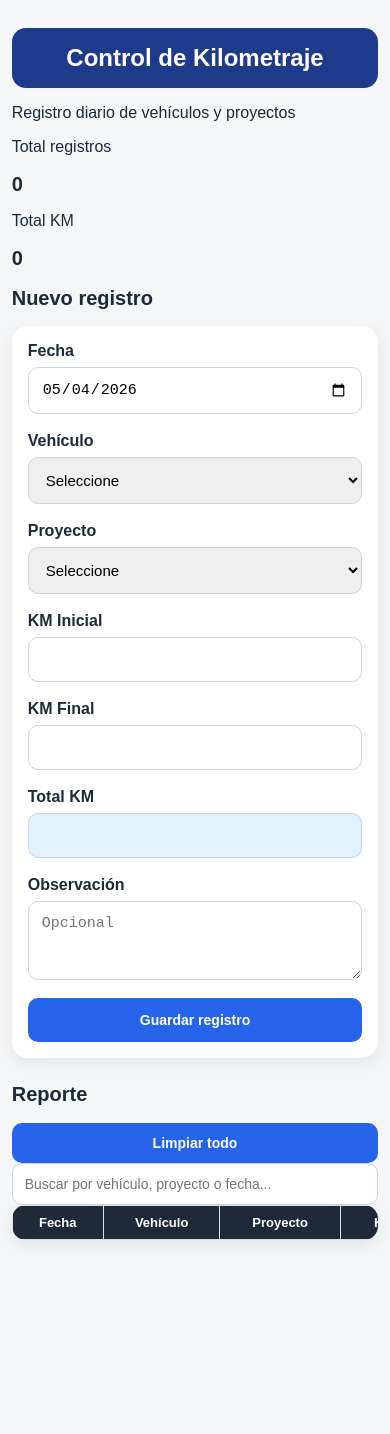
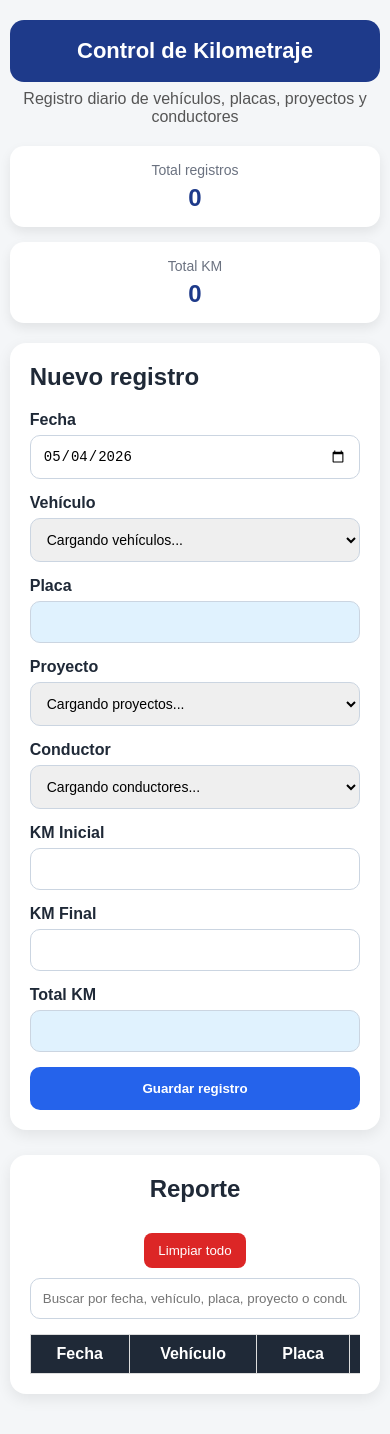
Before and after one commit to eparedescabrera/kilometraje, a plain HTML site: page index.html in a window 390 px wide. Before the commit the page ends 1252 px from the top, so only its background shows below. Drawn offline with Linux system fonts and the light colour scheme; some packages are replaced by stand-ins of ours; a script that the page names is missing.

Commit message:
Actualizacion sistema profesional con catalogos dinamicos y sweetalert confirmacion

```diff
--- a/css/style.css
+++ b/css/style.css
@@ -15,146 +15,76 @@ body {
   padding: 20px 0;
 }
 
+/* HEADER */
+header {
+  text-align: center;
+  margin-bottom: 20px;
+}
+
 h1 {
   background: #1e3a8a;
   color: white;
-  padding: 20px;
+  padding: 18px;
   border-radius: 14px;
-  font-size: clamp(24px, 4vw, 36px);
-  text-align: center;
+  font-size: clamp(22px, 4vw, 32px);
+  margin: 0;
 }
 
-form {
+header p {
+  margin-top: 8px;
+  color: #555;
+}
+
+/* RESUMEN */
+.resumen {
+  display: grid;
+  grid-template-columns: repeat(2, 1fr);
+  gap: 15px;
+  margin-bottom: 20px;
+}
+
+.resumen div {
+  background: white;
+  padding: 15px;
+  border-radius: 14px;
+  text-align: center;
+  box-shadow: 0 5px 12px rgba(0,0,0,0.08);
+}
+
+.resumen span {
+  font-size: 14px;
+  color: #6b7280;
+}
+
+.resumen h2 {
+  margin: 5px 0 0;
+  color: #1e3a8a;
+}
+
+/* CARD */
+.card {
   background: white;
   padding: 20px;
-  border-radius: 14px;
-  display: grid;
-  grid-template-columns: repeat(3, 1fr);
-  gap: 15px;
+  border-radius: 16px;
   margin-bottom: 25px;
   box-shadow: 0 5px 15px rgba(0,0,0,0.08);
 }
 
-input,
-select,
-textarea,
-button {
-  width: 100%;
-  padding: 13px;
-  border-radius: 10px;
-  border: 1px solid #cbd5e1;
-  font-size: 15px;
+.card h2 {
+  margin-top: 0;
 }
 
-textarea {
-  grid-column: span 3;
-  resize: vertical;
-}
-
-button {
-  grid-column: span 3;
-  background: #2563eb;
-  color: white;
-  border: none;
-  font-weight: bold;
-  cursor: pointer;
-}
-
-button:hover {
-  background: #1d4ed8;
-}
-
-h2 {
-  font-size: clamp(20px, 3vw, 28px);
-}
-
-.table-wrapper {
-  width: 100%;
-  overflow-x: auto;
-  background: white;
-  border-radius: 14px;
-  box-shadow: 0 5px 15px rgba(0,0,0,0.08);
-}
-
-table {
-  width: 100%;
-  min-width: 850px;
-  border-collapse: collapse;
-}
-
-th {
-  background: #1f2937;
-  color: white;
-}
-
-th,
-td {
-  padding: 11px;
-  border: 1px solid #ddd;
-  text-align: center;
-  font-size: 14px;
-}
-
-/* Tablet */
-@media (max-width: 900px) {
-  form {
-    grid-template-columns: repeat(2, 1fr);
-  }
-
-  textarea,
-  button {
-    grid-column: span 2;
-  }
-}
-
-/* Celular */
-@media (max-width: 600px) {
-  .container {
-    width: 94%;
-    padding: 12px 0;
-  }
-
-  h1 {
-    padding: 16px;
-  }
-
-  form {
-    grid-template-columns: 1fr;
-    padding: 15px;
-  }
-
-  textarea,
-  button {
-    grid-column: span 1;
-  }
-
-  input,
-  select,
-  textarea,
-  button {
-    font-size: 14px;
-    padding: 12px;
-  }
-
-  th,
-  td {
-    font-size: 13px;
-    padding: 9px;
-  }
-}
+/* FORM */
 .form-grid {
-  background: white;
-  padding: 24px;
-  border-radius: 16px;
   display: grid;
-  grid-template-columns: repeat(3, 1fr);
-  gap: 18px;
+  grid-template-columns: repeat(4, 1fr);
+  gap: 15px;
 }
 
 .form-group {
   display: flex;
   flex-direction: column;
-  gap: 7px;
+  gap: 6px;
 }
 
 .form-group label {
@@ -162,20 +92,21 @@ td {
 }
 
 .form-group input,
-.form-group select,
-.form-group textarea {
-  width: 100%;
-  padding: 13px;
+.form-group select {
+  padding: 12px;
   border-radius: 10px;
   border: 1px solid #cbd5e1;
-  font-size: 15px;
+  font-size: 14px;
 }
 
-.full {
-  grid-column: 1 / -1;
+#placa,
+#totalKilometraje {
+  background: #e0f2fe;
+  font-weight: bold;
 }
 
 button.full {
+  grid-column: 1 / -1;
   padding: 14px;
   background: #2563eb;
   color: white;
@@ -189,12 +120,62 @@ button.full:hover {
   background: #1d4ed8;
 }
 
-#totalKilometraje {
-  background: #e0f2fe;
-  font-weight: bold;
+/* BOTON LIMPIAR */
+.danger {
+  background: #dc2626;
+  color: white;
+  border: none;
+  padding: 10px 14px;
+  border-radius: 8px;
+  cursor: pointer;
 }
 
-@media (max-width: 900px) {
+.danger:hover {
+  background: #b91c1c;
+}
+
+/* TITULO CON BOTON */
+.title-row {
+  display: flex;
+  justify-content: space-between;
+  align-items: center;
+  margin-bottom: 10px;
+}
+
+/* BUSCADOR */
+#buscar {
+  width: 100%;
+  padding: 12px;
+  border-radius: 10px;
+  border: 1px solid #cbd5e1;
+  margin-bottom: 15px;
+}
+
+/* TABLA */
+.table-wrapper {
+  width: 100%;
+  overflow-x: auto;
+}
+
+table {
+  width: 100%;
+  min-width: 1000px;
+  border-collapse: collapse;
+}
+
+th {
+  background: #1f2937;
+  color: white;
+}
+
+th, td {
+  padding: 10px;
+  border: 1px solid #ddd;
+  text-align: center;
+}
+
+/* RESPONSIVE */
+@media (max-width: 1000px) {
   .form-grid {
     grid-template-columns: repeat(2, 1fr);
   }
@@ -203,6 +184,14 @@ button.full:hover {
 @media (max-width: 600px) {
   .form-grid {
     grid-template-columns: 1fr;
-    padding: 16px;
+  }
+
+  .resumen {
+    grid-template-columns: 1fr;
+  }
+
+  .title-row {
+    flex-direction: column;
+    gap: 10px;
   }
 }
--- a/index.html
+++ b/index.html
@@ -8,7 +8,6 @@
 
   <link rel="stylesheet" href="./css/style.css" />
 
-  <!-- SweetAlert2 -->
   <script src="https://cdn.jsdelivr.net/npm/sweetalert2@11"></script>
 </head>
 
@@ -17,7 +16,7 @@
 
     <header>
       <h1>Control de Kilometraje</h1>
-      <p>Registro diario de vehículos y proyectos</p>
+      <p>Registro diario de vehículos, placas, proyectos y conductores</p>
     </header>
 
     <section class="resumen">
@@ -45,21 +44,26 @@
         <div class="form-group">
           <label for="vehiculo">Vehículo</label>
           <select id="vehiculo" required>
-      <option value="">Seleccione</option>
-      <option value="Camión 1">Camión 1</option>
-      <option value="Camión 2">Camión 2</option>
-      <option value="Pick Up">Pick Up</option>
-      <option value="Buseta">Buseta</option>
+            <option value="">Cargando vehículos...</option>
           </select>
+        </div>
+
+        <div class="form-group">
+          <label for="placa">Placa</label>
+          <input type="text" id="placa" readonly />
         </div>
 
         <div class="form-group">
           <label for="proyecto">Proyecto</label>
           <select id="proyecto" required>
-      <option value="">Seleccione</option>
-      <option value="Proyecto Liberia">Proyecto Liberia</option>
-      <option value="Proyecto Santa Cruz">Proyecto Santa Cruz</option>
-      <option value="Proyecto Nicoya">Proyecto Nicoya</option>
+            <option value="">Cargando proyectos...</option>
+          </select>
+        </div>
+
+        <div class="form-group">
+          <label for="conductor">Conductor</label>
+          <select id="conductor" required>
+            <option value="">Cargando conductores...</option>
           </select>
         </div>
 
@@ -78,11 +82,6 @@
           <input type="number" id="totalKilometraje" readonly />
         </div>
 
-  <div class="form-group full">
-    <label for="observacion">Observación</label>
-    <textarea id="observacion" rows="3" placeholder="Opcional"></textarea>
-  </div>
-
         <button type="submit" class="full">Guardar registro</button>
 
       </form>
@@ -97,7 +96,7 @@
       <input
         type="text"
         id="buscar"
-        placeholder="Buscar por vehículo, proyecto o fecha..."
+        placeholder="Buscar por fecha, vehículo, placa, proyecto o conductor..."
       />
 
       <div class="table-wrapper">
@@ -106,11 +105,12 @@
             <tr>
               <th>Fecha</th>
               <th>Vehículo</th>
+              <th>Placa</th>
               <th>Proyecto</th>
               <th>KM Inicial</th>
               <th>KM Final</th>
               <th>Total KM</th>
-              <th>Observación</th>
+              <th>Conductor</th>
             </tr>
           </thead>
 
--- a/js/script.js
+++ b/js/script.js
@@ -3,11 +3,12 @@ const API_URL = "https://script.google.com/macros/s/AKfycbxFdm7_6-WZ1elEcDQRdEIv
 const form = document.getElementById("formRegistro");
 const fecha = document.getElementById("fecha");
 const vehiculo = document.getElementById("vehiculo");
+const placa = document.getElementById("placa");
 const proyecto = document.getElementById("proyecto");
+const conductor = document.getElementById("conductor");
 const kmInicial = document.getElementById("kmInicial");
 const kmFinal = document.getElementById("kmFinal");
 const totalKilometraje = document.getElementById("totalKilometraje");
-const observacion = document.getElementById("observacion");
 
 const tabla = document.getElementById("tabla");
 const totalRegistros = document.getElementById("totalRegistros");
@@ -20,26 +21,71 @@ let datosGlobales = [];
 fecha.value = new Date().toISOString().split("T")[0];
 
 function calcularTotal() {
-  const inicial = Number(kmInicial.value);
-  const final = Number(kmFinal.value);
-
   if (kmInicial.value === "" || kmFinal.value === "") {
     totalKilometraje.value = "";
     return;
   }
 
+  const inicial = Number(kmInicial.value);
+  const final = Number(kmFinal.value);
   const total = final - inicial;
 
-  if (total < 0) {
-    totalKilometraje.value = "";
-    return;
-  }
-
-  totalKilometraje.value = total;
+  totalKilometraje.value = total >= 0 ? total : "";
 }
 
 kmInicial.addEventListener("input", calcularTotal);
 kmFinal.addEventListener("input", calcularTotal);
+
+vehiculo.addEventListener("change", function () {
+  const option = vehiculo.options[vehiculo.selectedIndex];
+  placa.value = option.dataset.placa || "";
+});
+
+function cargarCatalogos() {
+  const callbackName = "catalogos_" + Date.now();
+
+  window[callbackName] = function (data) {
+    llenarVehiculos(data.vehiculos || []);
+    llenarProyectos(data.proyectos || []);
+    llenarConductores(data.conductores || []);
+
+    delete window[callbackName];
+    document.getElementById(callbackName)?.remove();
+  };
+
+  const script = document.createElement("script");
+  script.id = callbackName;
+  script.src = `${API_URL}?accion=catalogos&callback=${callbackName}`;
+  document.body.appendChild(script);
+}
+
+function llenarVehiculos(data) {
+  vehiculo.innerHTML = `<option value="">Seleccione vehículo</option>`;
+
+  data.forEach(item => {
+    vehiculo.innerHTML += `
+      <option value="${item.vehiculo}" data-placa="${item.placa}">
+        ${item.vehiculo} - ${item.placa}
+      </option>
+    `;
+  });
+}
+
+function llenarProyectos(data) {
+  proyecto.innerHTML = `<option value="">Seleccione proyecto</option>`;
+
+  data.forEach(item => {
+    proyecto.innerHTML += `<option value="${item}">${item}</option>`;
+  });
+}
+
+function llenarConductores(data) {
+  conductor.innerHTML = `<option value="">Seleccione conductor</option>`;
+
+  data.forEach(item => {
+    conductor.innerHTML += `<option value="${item}">${item}</option>`;
+  });
+}
 
 form.addEventListener("submit", async function (e) {
   e.preventDefault();
@@ -53,14 +99,36 @@ form.addEventListener("submit", async function (e) {
     return;
   }
 
+  // 🔥 CONFIRMACIÓN
+  const result = await Swal.fire({
+    title: "¿Guardar registro?",
+    html: `
+      <b>Vehículo:</b> ${vehiculo.value}<br>
+      <b>Placa:</b> ${placa.value}<br>
+      <b>Proyecto:</b> ${proyecto.value}<br>
+      <b>Conductor:</b> ${conductor.value}<br>
+      <b>Total KM:</b> ${total}
+    `,
+    icon: "question",
+    showCancelButton: true,
+    confirmButtonText: "Sí, guardar",
+    cancelButtonText: "Cancelar",
+    confirmButtonColor: "#2563eb",
+    cancelButtonColor: "#dc2626"
+  });
+
+  // ❌ Si cancela, no guarda
+  if (!result.isConfirmed) return;
+
   const data = {
     fecha: fecha.value,
     vehiculo: vehiculo.value,
+    placa: placa.value,
     proyecto: proyecto.value,
     kmInicial: inicial,
     kmFinal: final,
     totalKm: total,
-    observacion: observacion.value.trim()
+    conductor: conductor.value
   };
 
   try {
@@ -72,43 +140,45 @@ form.addEventListener("submit", async function (e) {
 
     Swal.fire({
       icon: "success",
-      title: "Registro guardado",
-      text: "El recorrido se guardó correctamente.",
-      timer: 1800,
+      title: "Guardado",
+      text: "Registro guardado correctamente",
+      timer: 1500,
       showConfirmButton: false
     });
 
     form.reset();
     fecha.value = new Date().toISOString().split("T")[0];
+    placa.value = "";
     totalKilometraje.value = "";
 
-    setTimeout(() => {
-      cargarDatos();
-    }, 1500);
+    setTimeout(cargarDatos, 1200);
 
   } catch (error) {
-    console.error(error);
     Swal.fire("Error", "No se pudo guardar el registro.", "error");
   }
 });
 
 function cargarDatos() {
-  const callbackName = "callback_" + new Date().getTime();
+  const callbackName = "registros_" + Date.now();
 
   window[callbackName] = function (data) {
+    datosGlobales = data;
     mostrarDatos(data);
+
     delete window[callbackName];
+    document.getElementById(callbackName)?.remove();
   };
 
   const script = document.createElement("script");
-  script.src = API_URL + "?callback=" + callbackName;
-
+  script.id = callbackName;
+  script.src = `${API_URL}?callback=${callbackName}`;
   document.body.appendChild(script);
 }
-function formatearFecha(fecha) {
-  if (!fecha) return "";
 
-  const nuevaFecha = new Date(fecha);
+function formatearFecha(valor) {
+  if (!valor) return "";
+
+  const nuevaFecha = new Date(valor);
 
   return nuevaFecha.toLocaleDateString("es-CR", {
     year: "numeric",
@@ -116,41 +186,43 @@ function formatearFecha(fecha) {
     day: "2-digit"
   });
 }
+
 function mostrarDatos(datos) {
   tabla.innerHTML = "";
 
   const textoBusqueda = buscar.value.toLowerCase();
 
-  const datosFiltrados = datos.filter((item) => {
-    return (
+  const datosFiltrados = datos.filter(item =>
     String(item.fecha).toLowerCase().includes(textoBusqueda) ||
     String(item.vehiculo).toLowerCase().includes(textoBusqueda) ||
-      String(item.proyecto).toLowerCase().includes(textoBusqueda)
+    String(item.placa).toLowerCase().includes(textoBusqueda) ||
+    String(item.proyecto).toLowerCase().includes(textoBusqueda) ||
+    String(item.conductor).toLowerCase().includes(textoBusqueda)
   );
-  });
 
   if (datosFiltrados.length === 0) {
     tabla.innerHTML = `
       <tr>
-        <td colspan="7">No hay registros</td>
+        <td colspan="8">No hay registros</td>
       </tr>
     `;
   }
 
   let sumaKm = 0;
 
-  datosFiltrados.forEach((item) => {
+  datosFiltrados.forEach(item => {
     sumaKm += Number(item.totalKm) || 0;
 
     tabla.innerHTML += `
       <tr>
         <td>${formatearFecha(item.fecha)}</td>
         <td>${item.vehiculo}</td>
+        <td>${item.placa}</td>
         <td>${item.proyecto}</td>
         <td>${item.kmInicial}</td>
         <td>${item.kmFinal}</td>
         <td><strong>${item.totalKm}</strong></td>
-        <td>${item.observacion || "-"}</td>
+        <td>${item.conductor || "-"}</td>
       </tr>
     `;
   });
@@ -171,4 +243,5 @@ btnLimpiar.addEventListener("click", function () {
   );
 });
 
+cargarCatalogos();
 cargarDatos();
```
Lines whose indentation alone changed are shown as unchanged.
